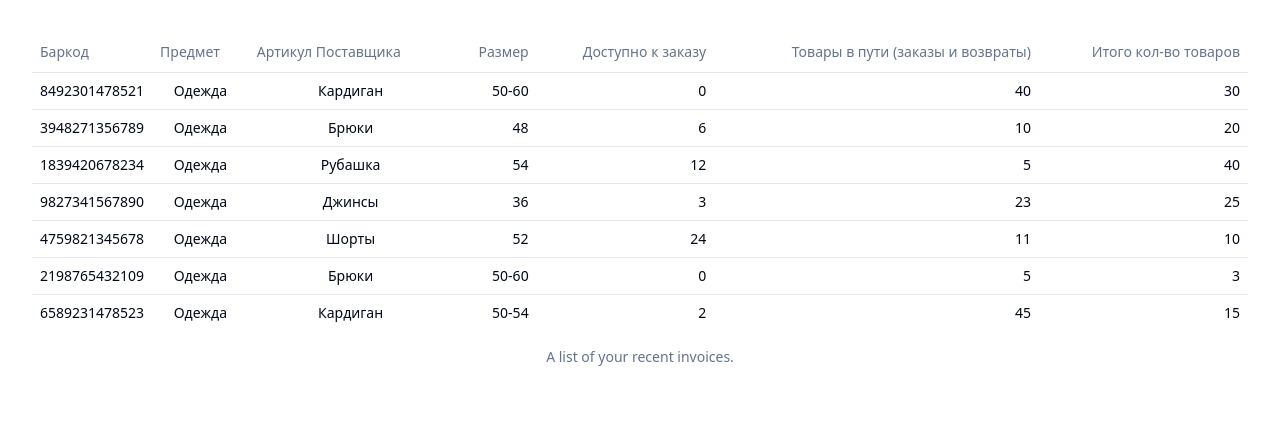
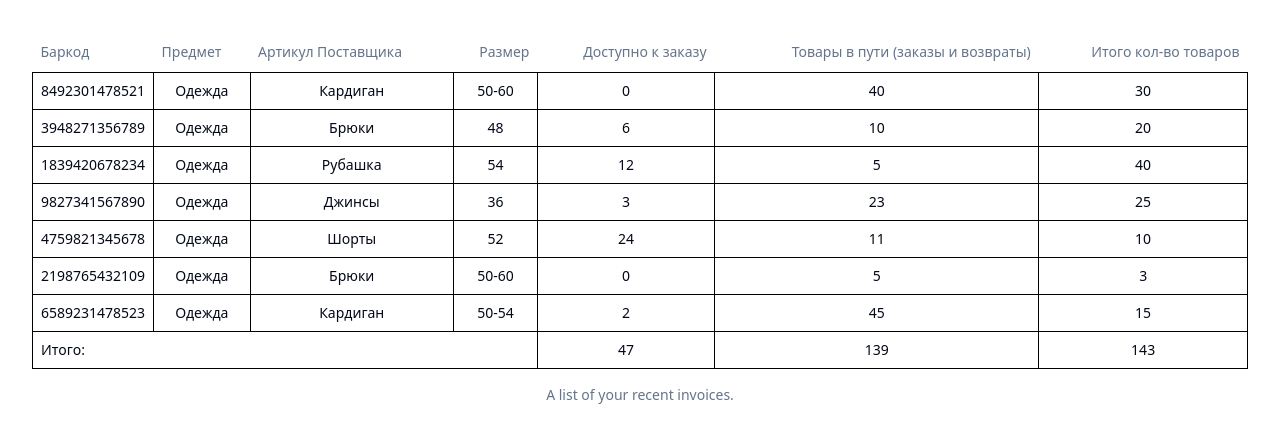
Before and after one commit to garold664/react-table-data-test, a React (Vite) app: page / in a window 1280 px wide. Shown: the top 442 px of the page. Built offline with nearby package versions, Linux system fonts and the light colour scheme.

Commit message:
adds last row with evaluated total values

```diff
--- a/src/components/ProductsTable.tsx
+++ b/src/components/ProductsTable.tsx
@@ -8,11 +8,24 @@ import {
   TableRow,
 } from './ui/table';
 
-import React from 'react';
-
 import data from '../data.json';
+import { useState } from 'react';
 
 export default function ProductsTable() {
+  const [tableData, setTableData] = useState(data);
+
+  const availableTotal = tableData.reduce(
+    (acc, value) => acc + +value.available,
+    0
+  );
+
+  const inTransitTotal = tableData.reduce(
+    (acc, value) => acc + +value.inTransit,
+    0
+  );
+
+  const total = tableData.reduce((acc, value) => acc + +value.total, 0);
+
   return (
     <Table>
       <TableCaption>A list of your recent invoices.</TableCaption>
@@ -30,26 +43,25 @@ export default function ProductsTable() {
         </TableRow>
       </TableHeader>
       <TableBody>
-        {data.map((item) => (
+        {tableData.map((item) => (
           <TableRow key={item.barcode}>
-            <TableCell className="font-medium">{item.barcode}</TableCell>
+            <TableCell>{item.barcode}</TableCell>
             <TableCell>{item.type}</TableCell>
             <TableCell>{item.name}</TableCell>
-            <TableCell className="text-right">{item.size}</TableCell>
-            <TableCell className="text-right">{item.available}</TableCell>
-            <TableCell className="text-right">{item.inTransit}</TableCell>
-            <TableCell className="text-right">{item.total}</TableCell>
+            <TableCell>{item.size}</TableCell>
+            <TableCell>{item.available}</TableCell>
+            <TableCell>{item.inTransit}</TableCell>
+            <TableCell>{item.total}</TableCell>
           </TableRow>
         ))}
-        {/* <TableRow>
-          <TableCell className="font-medium">2037618545904</TableCell>
-          <TableCell>Одежда</TableCell>
-          <TableCell>Кардиган</TableCell>
-          <TableCell className="text-right">50-60</TableCell>
-          <TableCell className="text-right">0</TableCell>
-          <TableCell className="text-right">40</TableCell>
-          <TableCell className="text-right">30</TableCell>
-        </TableRow> */}
+        <TableRow>
+          <TableCell className="text-left" colSpan={4}>
+            Итого:
+          </TableCell>
+          <TableCell>{availableTotal}</TableCell>
+          <TableCell>{inTransitTotal} </TableCell>
+          <TableCell>{total}</TableCell>
+        </TableRow>
       </TableBody>
     </Table>
   );
--- a/src/index.css
+++ b/src/index.css
@@ -27,7 +27,7 @@
     --chart-3: 197 37% 24%;
     --chart-4: 43 74% 66%;
     --chart-5: 27 87% 67%;
-    --radius: 0.5rem
+    --radius: 0.5rem;
   }
   .dark {
     --background: 222.2 84% 4.9%;
@@ -53,7 +53,7 @@
     --chart-2: 160 60% 45%;
     --chart-3: 30 80% 55%;
     --chart-4: 280 65% 60%;
-    --chart-5: 340 75% 55%
+    --chart-5: 340 75% 55%;
   }
 }
 @layer base {
@@ -64,3 +64,7 @@
     @apply bg-background text-foreground;
   }
 }
+
+td {
+  border: 1px solid black;
+}
```
